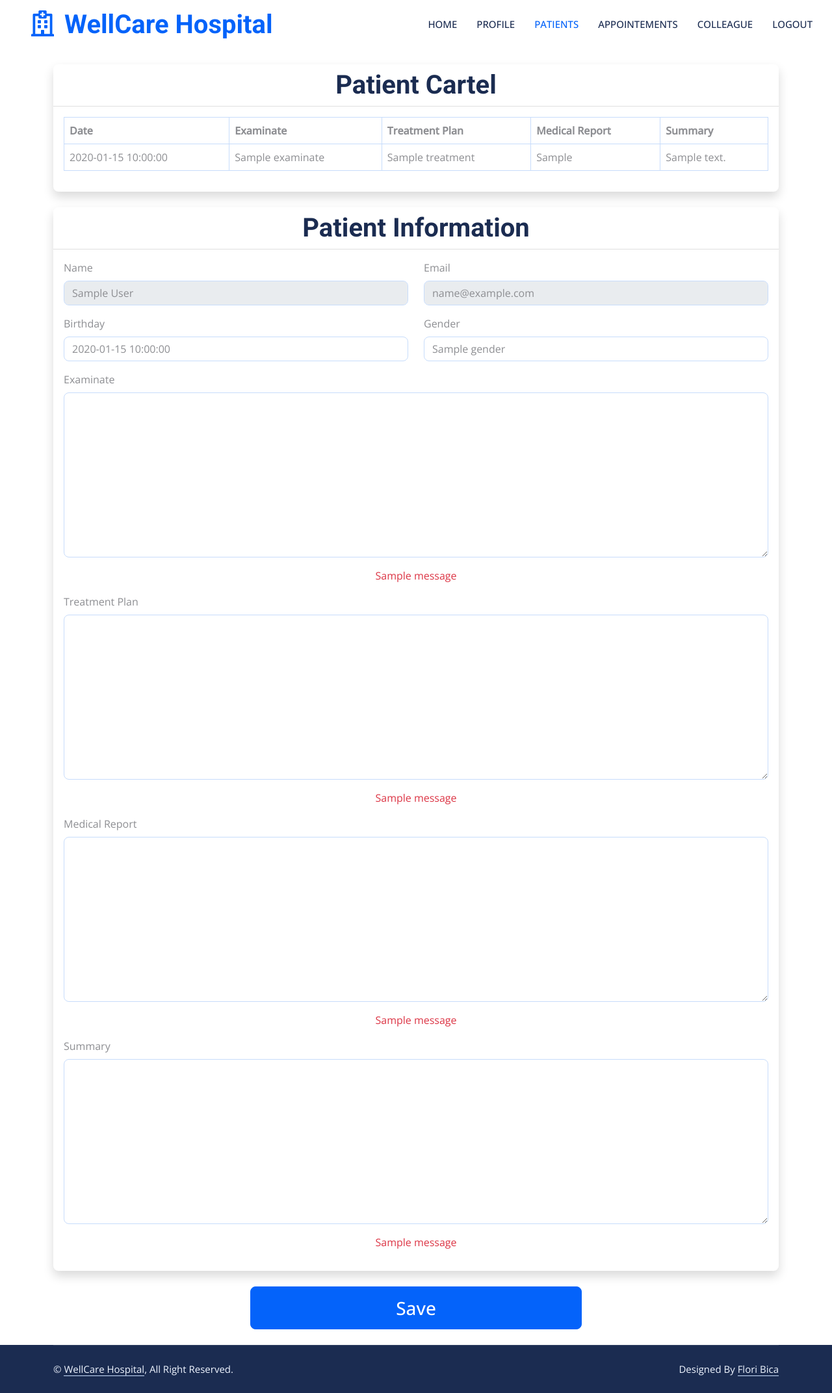
After one commit to floribica/WellCare-Hospital, a Flask app: template flask_app/templates/patient_info.html in a window 1280 px wide. The commit adds this page. Shown: the whole page at 65% size. Run offline with Flask 3, Linux system fonts and the light colour scheme; the template is opened without the code that fills it: most values are stand-ins (such as "Sample title", 1, 10 or a date in 2020); one stand-in notice (Sample message) is shown; some libraries are stand-ins or nearby versions.

Commit message:
fix cartel of the patient for the doctor

```diff
--- a/flask_app/controllers/check_user.py
+++ b/flask_app/controllers/check_user.py
@@ -1,6 +1,6 @@
-from dotenv import load_dotenv
 import os
 
+from dotenv import load_dotenv
 from flask import redirect
 
 from flask_app.models.user import User
--- /dev/null
+++ b/flask_app/templates/patient_info.html
@@ -0,0 +1,252 @@
+<!DOCTYPE html>
+<html lang="en">
+
+<head>
+    <meta charset="utf-8">
+    <title>WellCare</title>
+    <meta content="width=device-width, initial-scale=1.0" name="viewport">
+    <meta content="" name="keywords">
+    <meta content="" name="description">
+
+    <!-- Favicon -->
+    <link rel="icon" href="../static/index/img/favicon.png">
+
+    <!-- Google Web Fonts -->
+    <link rel="preconnect" href="https://fonts.googleapis.com">
+    <link rel="preconnect" href="https://fonts.gstatic.com" crossorigin>
+    <link href="https://fonts.googleapis.com/css2?family=Open+Sans:wght@400;500&family=Roboto:wght@500;700;900&display=swap" rel="stylesheet">
+
+    <!-- Icon Font Stylesheet -->
+    <link href="https://cdnjs.cloudflare.com/ajax/libs/font-awesome/5.10.0/css/all.min.css" rel="stylesheet">
+    <link href="https://cdn.jsdelivr.net/npm/bootstrap-icons@1.4.1/font/bootstrap-icons.css" rel="stylesheet">
+
+    <!-- Libraries Stylesheet -->
+    <link href="../static/lib/animate/animate.min.css" rel="stylesheet">
+    <link href="../static/lib/owlcarousel/assets/owl.carousel.min.css" rel="stylesheet">
+    <link href="../static/lib/tempusdominus/css/tempusdominus-bootstrap-4.min.css" rel="stylesheet" />
+
+    <!-- Customized Bootstrap Stylesheet -->
+    <link rel="stylesheet" href="../static/css/bootstrap.min.css" >
+
+    <!-- Template Stylesheet -->
+    <link href="../static/css/style.css" rel="stylesheet">
+</head>
+
+<body>
+    <!-- Spinner Start -->
+    <div id="spinner" class="show bg-white position-fixed translate-middle w-100 vh-100 top-50 start-50 d-flex align-items-center justify-content-center">
+        <div class="spinner-grow text-primary" style="width: 3rem; height: 3rem;" role="status">
+            <span class="sr-only">Loading...</span>
+        </div>
+    </div>
+    <!-- Spinner End -->
+
+
+    <!-- Navbar Start -->
+    <nav class="navbar navbar-expand-lg bg-white navbar-light sticky-top p-0 wow fadeIn" data-wow-delay="0.1s">
+        <a href="/" class="navbar-brand d-flex align-items-center px-4 px-lg-5">
+            <h1 class="m-0 text-primary"><i class="far fa-hospital me-3"></i>WellCare Hospital</h1>
+        </a>
+        <button type="button" class="navbar-toggler me-4" data-bs-toggle="collapse" data-bs-target="#navbarCollapse">
+            <span class="navbar-toggler-icon"></span>
+        </button>
+        <div class="collapse navbar-collapse" id="navbarCollapse">
+            <div class="navbar-nav ms-auto p-4 p-lg-0">
+                <a href="/" class="nav-item nav-link">Home</a>
+                <a href="/profile" class="nav-item nav-link">Profile</a>
+                <a href="/patient/cartel" class="nav-item nav-link active">Patients</a>
+                <a href="/appointement" class="nav-item nav-link">Appointements</a>
+                <a href="/colleague" class="nav-item nav-link">Colleague</a>
+                <a href="/logout" class="nav-item nav-link">Logout</a>
+            </div>
+
+        </div>
+    </nav>
+    <!-- Navbar End -->
+
+    <!--display patient privios cartel-->
+    <div class="container">
+        <div class="row">
+            <div class="col-lg-12">
+                <div class="card border-0 shadow mt-4">
+                    <div class="card-header bg-white">
+                        <h5 class="m-0 text-center fs-1">Patient Cartel</h5>
+                    </div>
+                    <div class="card-body">
+                        <div class="table-responsive">
+                            <table class="table table-hover table-bordered">
+                                <thead>
+                                    <tr>
+                                        <th scope="col">Date</th>
+                                        <th scope="col">Examinate</th>
+                                        <th scope="col">Treatment Plan</th>
+                                        <th scope="col">Medical Report</th>
+                                        <th scope="col">Summary</th>
+                                    </tr>
+                                </thead>
+                                <tbody>
+                                    {% for cartel in cartels %}
+                                    <tr>
+                                        <td>{{cartel.created_at}}</td>
+                                        <td>{{cartel.examinate}}</td>
+                                        <td>{{cartel.treatment}}</td>
+                                        <td>{{cartel.medicalReport}}</td>
+                                        <td>{{cartel.summary}}</td>
+                                    </tr>
+                                    {% endfor %}
+                                </tbody>
+                            </table>
+                        </div>
+                    </div>
+                </div>
+            </div>
+        </div>
+    </div>
+
+
+    <form class="m-0" action="/patient/{{patient.id}}" method="post">
+        <div class="container">
+            <div class="row">
+                <div class="col-lg-12">
+                    <div class="card border-0 shadow mt-4">
+                        <div class="card-header bg-white">
+                            <h5 class="m-0 text-center fs-1">Patient Information</h5>
+                        </div>
+                        <div class="card-body">
+                            <div class="row">
+                                <div class="col-lg-6">
+                                    <div class="mb-3">
+                                        <label for="name" class="form-label">Name</label>
+                                        <input type="text" class="form-control" id="name" name="name" value="{{patient.fullName}}" readonly>
+                                    </div>
+                                </div>
+                                <div class="col-lg-6">
+                                    <div class="mb-3">
+                                        <label for="email" class="form-label">Email</label>
+                                        <input type="email" class="form-control" id="email" name="email" value="{{patient.email}}" readonly>
+                                    </div>
+                                </div>
+                                <div class="col-lg-6">
+                                    <div class="mb-3">
+                                        <label for="birthday" class="form-label">Birthday</label>
+                                        <input type="text" class="form-control" id="birthday" name="birthday" value="{{patient.birthday}}">
+                                    </div>
+                                </div>
+                                <div class="col-lg-6">
+                                    <div class="mb-3">
+                                        <label for="gender" class="form-label">Gender</label>
+                                        <input type="text" class="form-control" id="gender" name="gender" value="{{patient.gender}}">
+                                    </div>
+                                </div>
+                            </div>
+                            <div class="row">
+                                <div class="col-lg-12">
+                                    <div class="mb-3">
+                                        <label for="examinate" class="form-label">Examinate</label>
+                                        <textarea class="form-control" id="examinate" name="examinate" rows="10"></textarea>
+                                    </div>
+                                </div>
+                                {% with messages = get_flashed_messages(category_filter=["examinate_error"]) %}
+                                    {% if messages %}
+
+                                    {% for message in messages %}
+                                    <p class="text-danger text-center">{{ message }}</p>
+                                    {% endfor %}
+
+                                    {% endif %}
+                                {% endwith %}
+                                <div class="col-lg-12">
+                                    <div class="mb-3">
+                                        <label for="treatment" class="form-label">Treatment Plan</label>
+                                        <textarea class="form-control" id="treatment" name="treatment" rows="10"></textarea>
+                                    </div>
+                                </div>
+                                {% with messages = get_flashed_messages(category_filter=["treatment_error"]) %}
+                                    {% if messages %}
+
+                                    {% for message in messages %}
+                                    <p class="text-danger text-center">{{ message }}</p>
+                                    {% endfor %}
+
+                                    {% endif %}
+                                {% endwith %}
+                                <div class="col-lg-12">
+                                    <div class="mb-3">
+                                        <label for="medicalReport" class="form-label">Medical Report</label>
+                                        <textarea class="form-control" id="medicalReport" name="medicalReport" rows="10"></textarea>
+                                    </div>
+                                </div>
+                                {% with messages = get_flashed_messages(category_filter=["medicalReport_error"]) %}
+                                    {% if messages %}
+
+                                    {% for message in messages %}
+                                    <p class="text-danger text-center">{{ message }}</p>
+                                    {% endfor %}
+
+                                    {% endif %}
+                                {% endwith %}
+                                <div class="col-lg-12">
+                                    <div class="mb-3">
+                                        <label for="summary" class="form-label">Summary</label>
+                                        <textarea class="form-control" id="summary" name="summary" rows="10"></textarea>
+                                    </div>
+                                </div>
+                                {% with messages = get_flashed_messages(category_filter=["summary_error"]) %}
+                                    {% if messages %}
+
+                                    {% for message in messages %}
+                                    <p class="text-danger text-center">{{ message }}</p>
+                                    {% endfor %}
+
+                                    {% endif %}
+                                {% endwith %}
+                            </div>
+                        </div>
+                    </div>
+                    <div class="d-flex justify-content-center my-4">
+                        <input type="submit" class="btn btn-primary fs-3" style="padding: 1% 20%;" value="Save">
+                    </div>
+                </div>
+            </div>
+        </div>
+    </form>
+
+    <!-- Footer Start -->
+    <div class="container-fluid bg-dark text-light footer wow fadeIn" data-wow-delay="0.1s">
+        <div class="container">
+            <div class="copyright">
+                <div class="row">
+                    <div class="col-md-6 text-center text-md-start mb-3 mb-md-0">
+                        &copy; <a class="border-bottom" href="#">WellCare Hospital</a>, All Right Reserved.
+                    </div>
+                    <div class="col-md-6 text-center text-md-end">
+                        Designed By <a class="border-bottom" href="">Flori Bica</a>
+                    </div>
+                </div>
+            </div>
+        </div>
+    </div>
+    <!-- Footer End -->
+
+
+    <!-- Back to Top -->
+    <a href="#" class="btn btn-lg btn-primary btn-lg-square rounded-circle back-to-top"><i class="bi bi-arrow-up"></i></a>
+
+
+    <!-- JavaScript Libraries -->
+    <script src="https://code.jquery.com/jquery-3.4.1.min.js"></script>
+    <script src="https://cdn.jsdelivr.net/npm/bootstrap@5.0.0/dist/js/bootstrap.bundle.min.js"></script>
+    <script src="../static/lib/wow/wow.min.js"></script>
+    <script src="../static/lib/easing/easing.min.js"></script>
+    <script src="../static/lib/waypoints/waypoints.min.js"></script>
+    <script src="../static/lib/counterup/counterup.min.js"></script>
+    <script src="../static/lib/owlcarousel/owl.carousel.min.js"></script>
+    <script src="../static/lib/tempusdominus/js/moment.min.js"></script>
+    <script src="../static/lib/tempusdominus/js/moment-timezone.min.js"></script>
+    <script src="../static/lib/tempusdominus/js/tempusdominus-bootstrap-4.min.js"></script>
+
+    <!-- Template Javascript -->
+    <script src="../static/js/main.js"></script>
+</body>
+
+</html>
```
Also changed, not shown: flask_app/controllers/doctors.py (+39 -9 lines), flask_app/models/patient_info.py (added, +55 -0 lines), flask_app/models/user.py (+20 -5 lines), flask_app/templates/doctor.html (+0 -10 lines), 2 other files.
